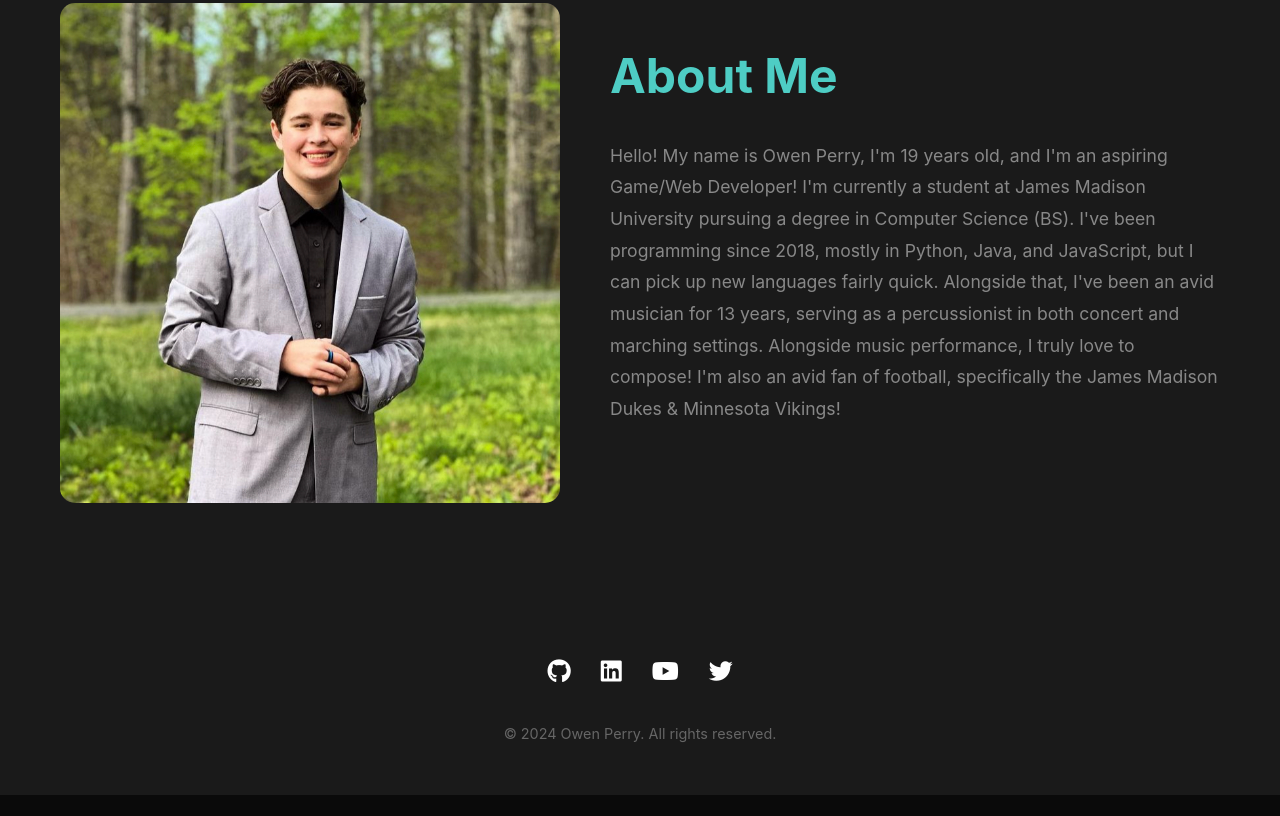
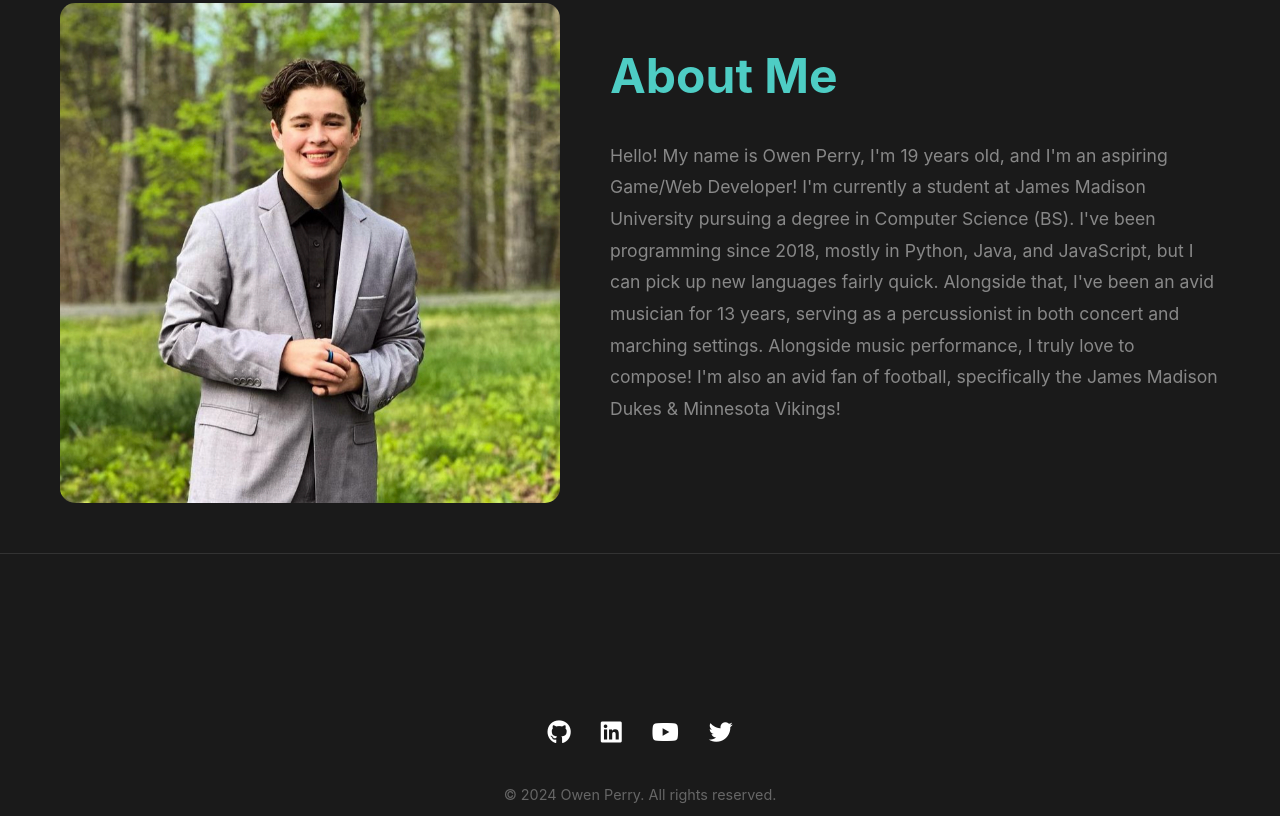
Before and after one commit to frN0va/frN0va.github.io, a plain HTML site: page index.html in a window 1280 px wide. Shown: the part 1711-2527 px from the top of the page. Before the commit the page ends 2506 px from the top, so only its background shows below. Drawn offline with nearby package versions, Linux system fonts and the light colour scheme.

Commit message:
Added hr between About Me & Footer

```diff
--- a/index.html
+++ b/index.html
@@ -83,6 +83,7 @@
                 <p>Hello! My name is Owen Perry, I'm 19 years old, and I'm an aspiring Game/Web Developer! I'm currently a student at James Madison University pursuing a degree in Computer Science (BS). I've been programming since 2018, mostly in Python, Java, and JavaScript, but I can pick up new languages fairly quick. Alongside that, I've been an avid musician for 13 years, serving as a percussionist in both concert and marching settings. Alongside music performance, I truly love to compose! I'm also an avid fan of football, specifically the James Madison Dukes & Minnesota Vikings!</p>
             </div>
         </div>
+        <hr />
     </section>
 
 
--- a/style.css
+++ b/style.css
@@ -252,9 +252,16 @@ nav {
     object-fit: cover;
 }
 
+.about hr {
+    border: 0;
+    height: 1px;
+    background-color: #333; /* A barely lighter color than the background */
+    margin: 50px 0; /* Space above and below the line */
+}
+
 /* Footer */
 footer {
-    padding: 50px 0;
+    padding: 10px 0;
     background: #1a1a1a;
     text-align: center;
 }
```
